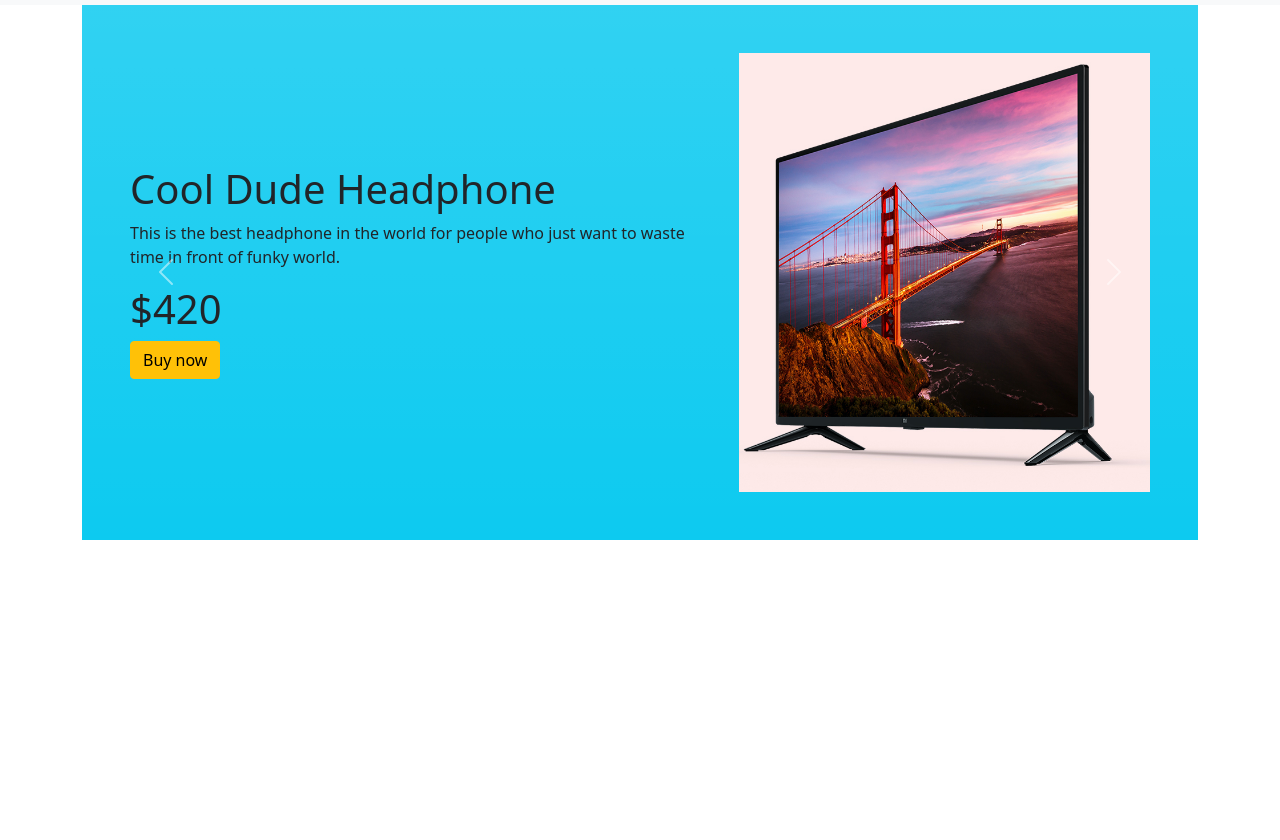
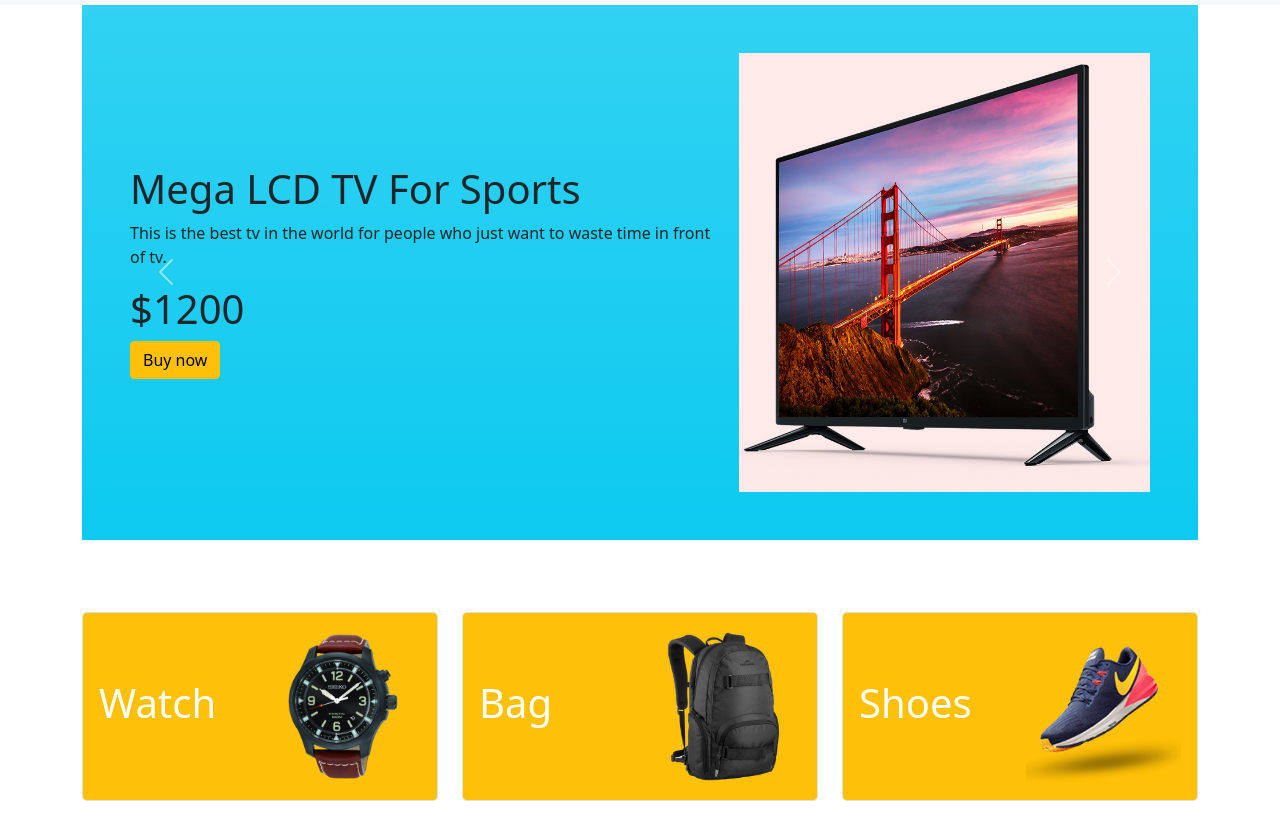
Before and after one commit to Farshid-997/Panda-E-Commerce-Website-with-bootstrap, a plain HTML site: page index.html in a window 1280 px wide. Both pictures are taken after a click on the link 164 px from the left and 28 px from the top of the page. Shown: the part 52-892 px from the top of the page. Before the commit the page ends 800 px from the top, so only its background shows below. Drawn offline with nearby package versions, Linux system fonts and the light colour scheme.

Commit message:
category added

```diff
--- a/index.html
+++ b/index.html
@@ -80,16 +80,15 @@
                         <div class="row bg-info p-5 bg-gradient d-flex align-items-center">
                             <div class="col-lg-7">
                                 <h1>
-                                    Cool Dude Headphone
+                                    Mega LCD TV For Sports
                                 </h1>
                                 <p>
 
-                                    This is the best headphone in the world for people who just want to waste time in
-                                    front
-                                    of funky world.
+                                    This is the best tv in the world for people who just want to waste time in front of
+                                    tv.
                                 </p>
 
-                                <h1>$420</h1>
+                                <h1>$1200</h1>
                                 <button class="btn btn-warning">
                                     Buy now
                                 </button>
@@ -105,16 +104,15 @@
                         <div class="row bg-info p-5 bg-gradient d-flex align-items-center">
                             <div class="col-lg-7">
                                 <h1>
-                                    Cool Dude Headphone
+                                    X-Box for your living room
                                 </h1>
                                 <p>
 
-                                    This is the best headphone in the world for people who just want to waste time in
-                                    front
-                                    of funky world.
+                                    This is the best x-box in the world for people who just want to waste time in front
+                                    of fake sports.
                                 </p>
 
-                                <h1>$420</h1>
+                                <h1>$600</h1>
                                 <button class="btn btn-warning">
                                     Buy now
                                 </button>
@@ -140,7 +138,41 @@
             </div>
         </section>
     </header>
+    <main>
+        <section class="container">
+            <div class="row g-4 my-5">
+                <div class="col-lg-4">
+                    <div class="p-3 border bg-warning d-flex align-items-center justify-content-between rounded-3">
 
+                        <h1 class="text-white">
+                            Watch
+                        </h1>
+                        <img src="images/categories/watch.png" alt="">
+                    </div>
+                </div>
+                <div class="col-lg-4">
+                    <div class="p-3 border bg-warning d-flex align-items-center justify-content-between rounded-3">
+                        <h1 class="text-white">
+                            Bag
+                        </h1>
+                        <img src="images/categories/bag.png" alt="">
+
+                    </div>
+                </div>
+                <div class="col-lg-4">
+                    <div class="p-3 border bg-warning d-flex align-items-center justify-content-between rounded-3">
+                        <h1 class="text-white">
+                            Shoes
+                        </h1>
+                        <img src="images/categories/shoes.png" alt="">
+
+                    </div>
+                </div>
+
+            </div>
+
+        </section>
+    </main>
 
     <!-- bootstrap script -->
 
```
